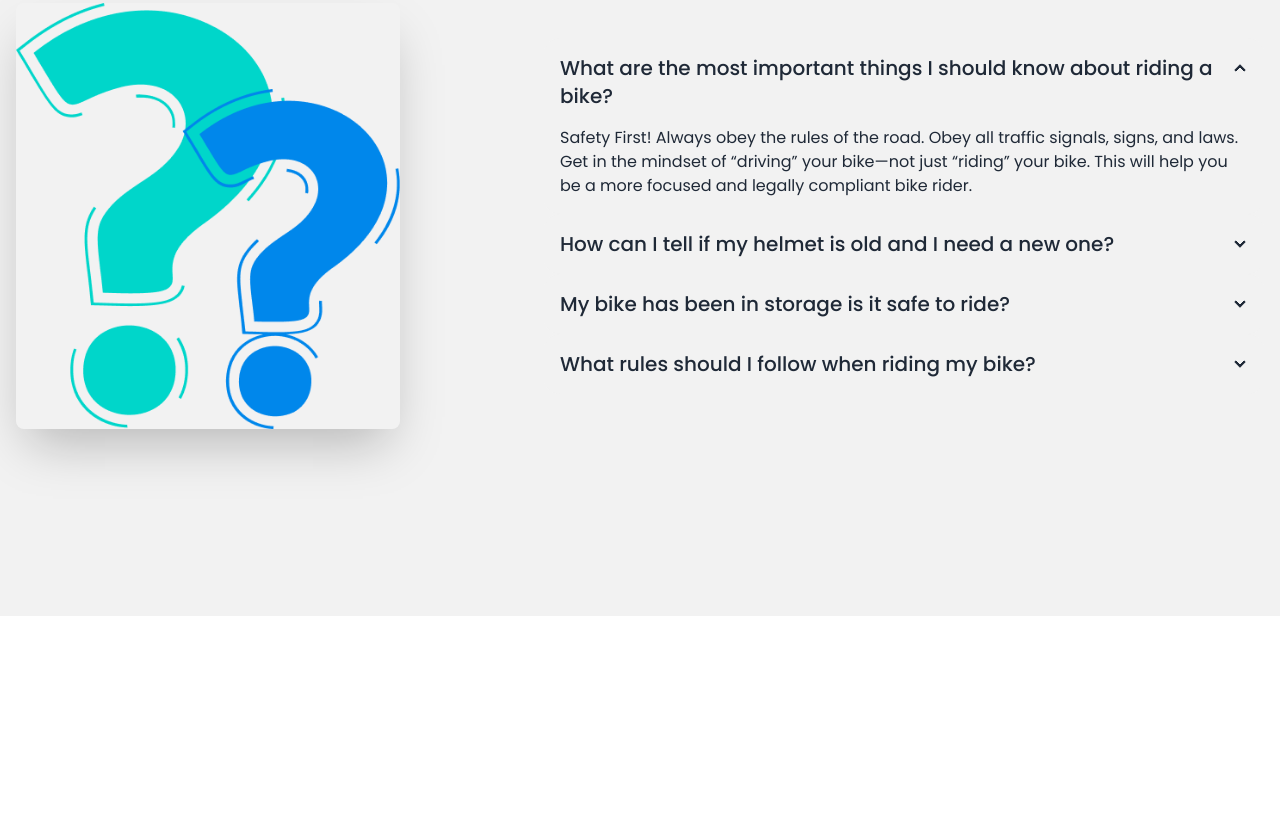
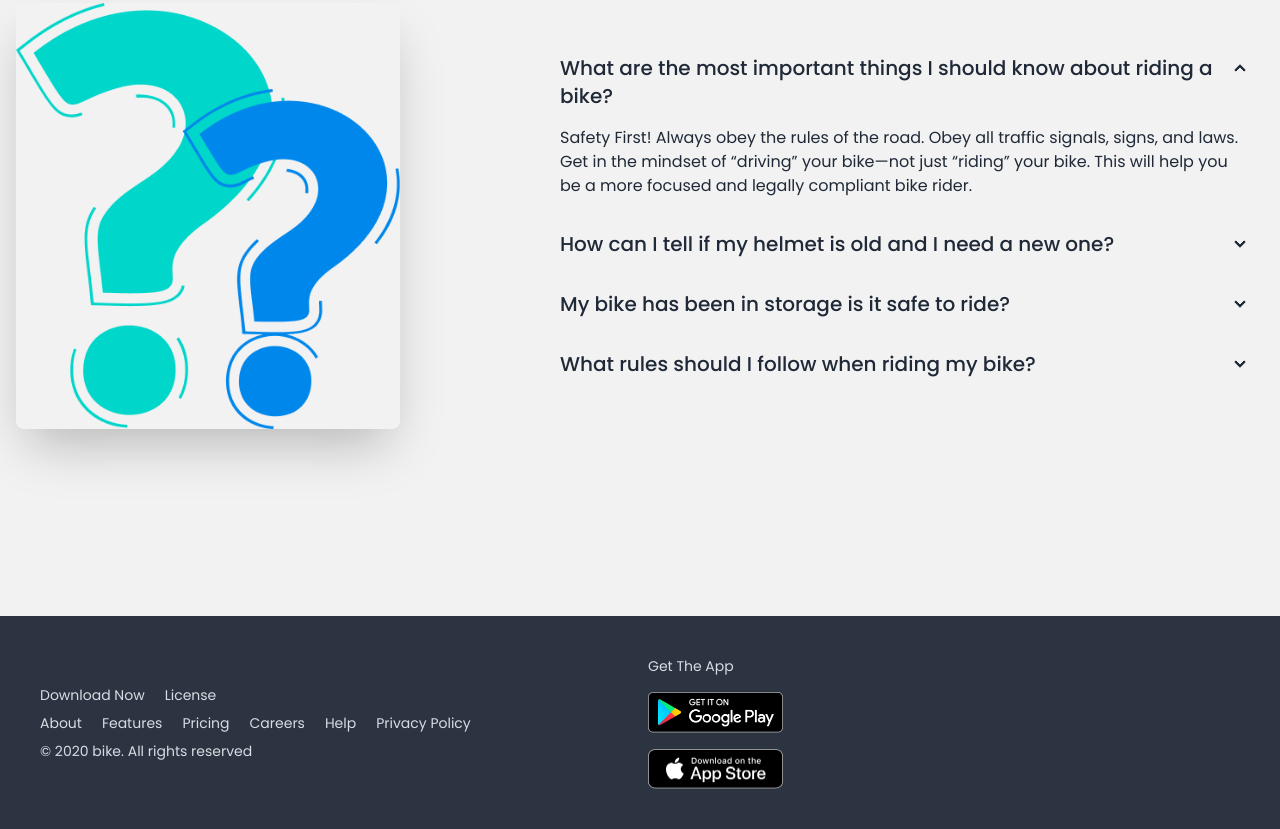
Before and after one commit to shafayatGit/m15-bike-daisy, a plain HTML site: page index.html in a window 1280 px wide. Shown: the part 2402-3231 px from the top of the page. Before the commit the page ends 3018 px from the top, so only its background shows below. Drawn offline with nearby package versions, Linux system fonts and the light colour scheme.

Commit message:
footer added

```diff
--- a/index.html
+++ b/index.html
@@ -228,15 +228,19 @@
                     <div>
                         <div class="collapse collapse-arrow bg-base-200">
                             <input type="radio" name="my-accordion-2" checked="checked" />
-                            <div class="collapse-title text-xl font-medium">What are the most important things I should know about riding a bike?
+                            <div class="collapse-title text-xl font-medium">What are the most important things I should
+                                know about riding a bike?
                             </div>
                             <div class="collapse-content">
-                                <p>Safety First! Always obey the rules of the road. Obey all traffic signals, signs, and laws. Get in the mindset of “driving” your bike—not just “riding” your bike. This will help you be a more focused and legally compliant bike rider. </p>
+                                <p>Safety First! Always obey the rules of the road. Obey all traffic signals, signs, and
+                                    laws. Get in the mindset of “driving” your bike—not just “riding” your bike. This
+                                    will help you be a more focused and legally compliant bike rider. </p>
                             </div>
                         </div>
                         <div class="collapse collapse-arrow bg-base-200">
                             <input type="radio" name="my-accordion-2" />
-                            <div class="collapse-title text-xl font-medium">How can I tell if my helmet is old and I need a
+                            <div class="collapse-title text-xl font-medium">How can I tell if my helmet is old and I
+                                need a
                                 new one?
                             </div>
                             <div class="collapse-content">
@@ -245,7 +249,8 @@
                         </div>
                         <div class="collapse collapse-arrow bg-base-200">
                             <input type="radio" name="my-accordion-2" />
-                            <div class="collapse-title text-xl font-medium">My bike has been in storage is it safe to ride?
+                            <div class="collapse-title text-xl font-medium">My bike has been in storage is it safe to
+                                ride?
                             </div>
                             <div class="collapse-content">
                                 <p>hello</p>
@@ -253,7 +258,8 @@
                         </div>
                         <div class="collapse collapse-arrow bg-base-200">
                             <input type="radio" name="my-accordion-2" />
-                            <div class="collapse-title text-xl font-medium">What rules should I follow when riding my bike?
+                            <div class="collapse-title text-xl font-medium">What rules should I follow when riding my
+                                bike?
                             </div>
                             <div class="collapse-content">
                                 <p>hello</p>
@@ -265,7 +271,36 @@
         </section>
     </main>
     <footer>
+        <footer class="footer container bg-neutral text-neutral-content p-10 items-center grid grid-cols-1 lg:grid-cols-2 mx-auto">
+            <div>
+                <div class="flex gap-5">
+                    <p>Download Now</p>
+                    <p>License</p>
+                </div>
+                <div class="lg:flex-row flex flex-col gap-5">
+                    <div>About</div>
+                    <div>Features</div>
+                    <div>Pricing</div>
+                    <div>Careers</div>
+                    <div>Help</div>
+                    <div>Privacy Policy</div>
+                </div>
+                <div><p>© 2020 bike. All rights reserved</p></div>
+            </div>
+           <nav>
 
+                <div class="grid grid-flow-row gap-4">
+                    <a>Get The App
+                    </a>
+                    <a>
+                        <img class="w-[135px]" src="images/others/android.png" alt="">
+                    </a>
+                    <a>
+                        <img class="w-[135px]" src="images/others/ios.png" alt="">
+                    </a>
+                </div>
+            </nav>
+        </footer>
     </footer>
 </body>
 
```
